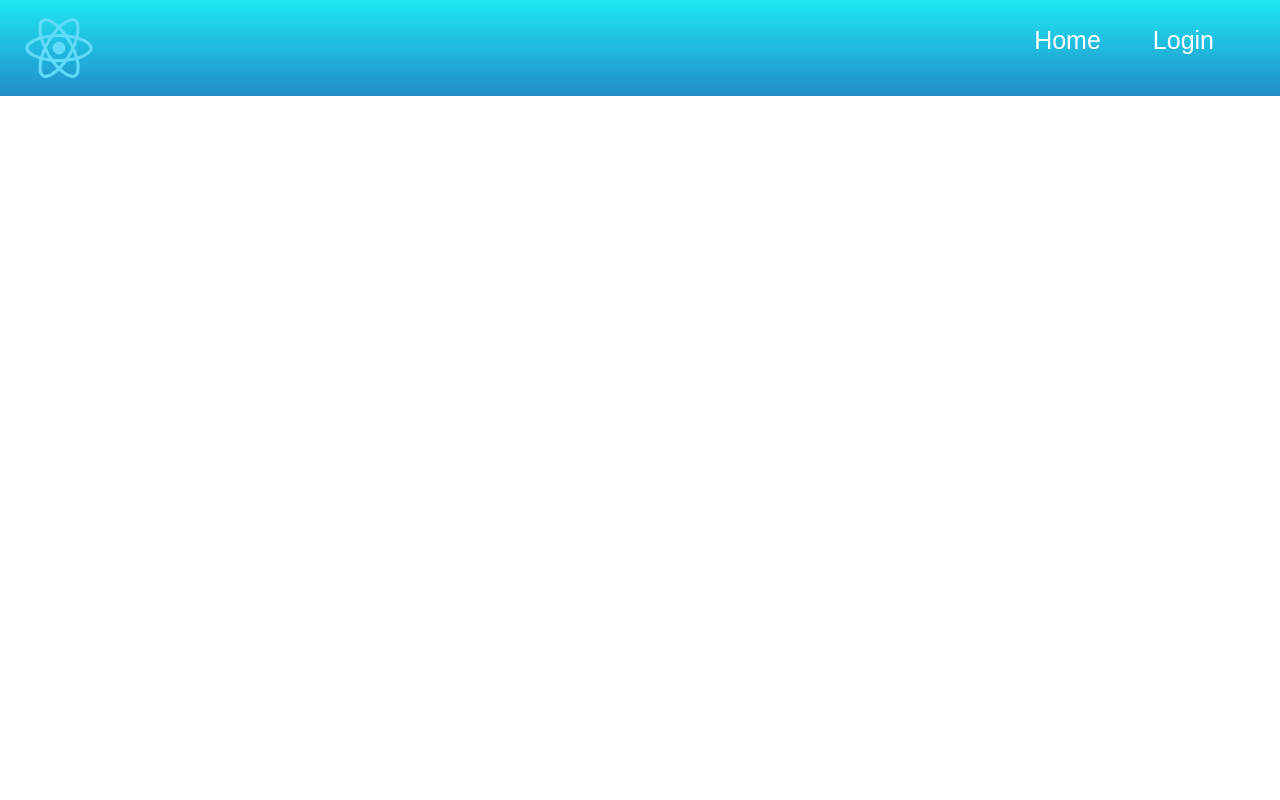
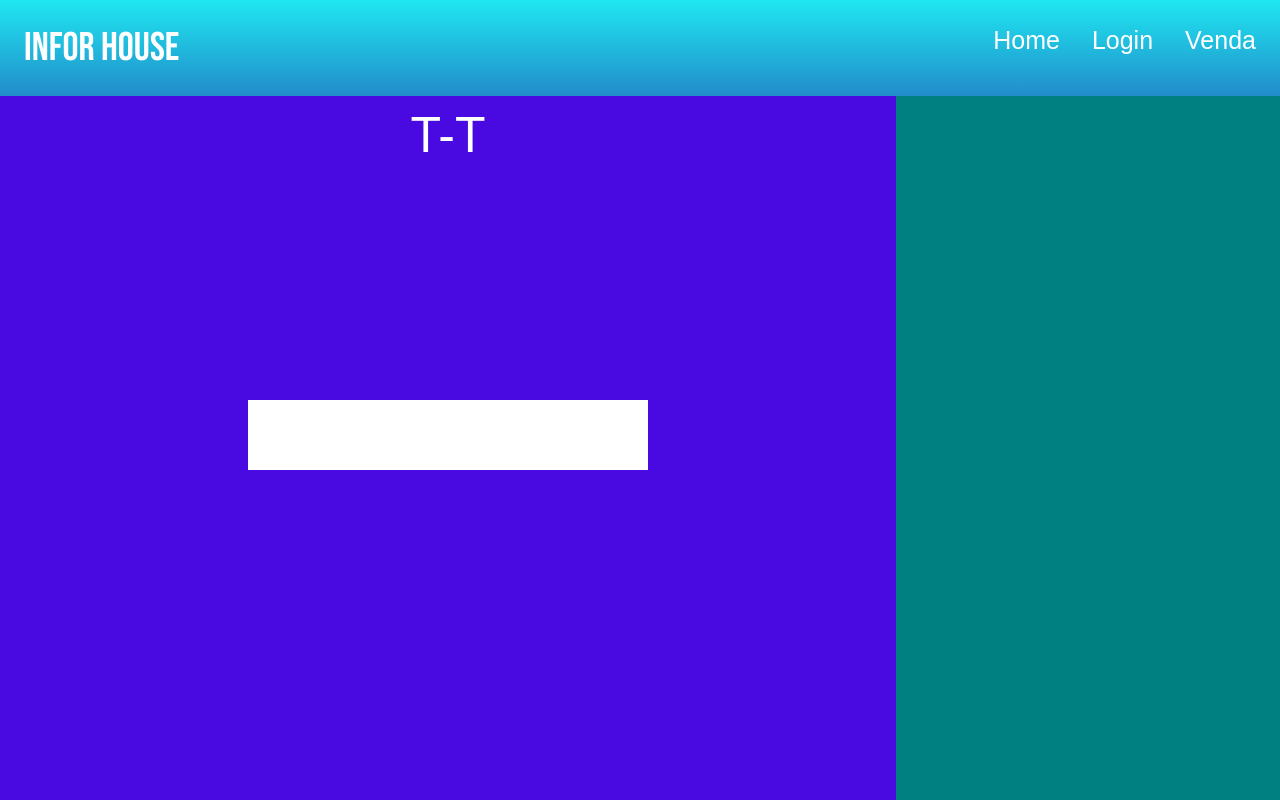
Before and after one commit to IuryMT/EstagioInforHouse, a React (Create React App) app: page /vendas in a window 1280 px wide. Before the commit this address had no page. Built offline with nearby package versions, Linux system fonts and the light colour scheme.

Commit message:
atualizações

```diff
--- a/src/App.js
+++ b/src/App.js
@@ -3,14 +3,10 @@
 import React from 'react';
 import './components/css/Header.scss';
 import { Routes, Route, Link } from 'react-router-dom';
-import logo192 from "./img/logo192.png";
+// import logo192 from "./img/logo192.png";
 import { Home } from './pages/Home/index.js';
 import { Login } from './pages/Login/index.js';
-
-// import { Main } from './components/Main'
-// import { Section1 } from './components/Section1';
-// import { Login } from './components/Login';
-// import { Header } from './components/Header';
+import { Main } from './components/Main.js';
 
 // import { BrowserRouter as Router, Route, Routes} from 'react-router-dom'
 function App() {
@@ -19,7 +15,8 @@ function App() {
       <header className='header'>
         <div className='container'>
           <nav className='nav'>
-            <img className='img' src={logo192} alt="not found"/>
+            {/* <img className='img' src={logo192} alt="not found"/> */}
+            <h1 className='logo'>Infor House</h1>
             <ul className='navList'>
               <li>
                 <Link to="/">Home</Link>
@@ -28,7 +25,7 @@ function App() {
                 <Link to="/login">Login</Link>
               </li>
               <li>
-
+                <Link to="/vendas">Venda</Link>
               </li>
             </ul>
           </nav>
@@ -38,6 +35,7 @@ function App() {
       <Routes>
         <Route path="/" element={<Home />} />
         <Route path="/login" element={<Login />} />
+        <Route path="vendas" element={<Main />} />
       </Routes>
       {/* <Header />
       <Section1 />
--- a/src/components/Main.js
+++ b/src/components/Main.js
@@ -1,7 +1,7 @@
 import './css/Main.scss'
 import React, { useState } from 'react';
 
-export function Main(){
+export const Main =() => {
 
 const [codigo, setCodigo] = useState();
 const [codigos, setCodigos] = useState([]);
--- a/src/components/css/Header.scss
+++ b/src/components/css/Header.scss
@@ -1,4 +1,4 @@
-
+@import url('https://fonts.googleapis.com/css2?family=Bebas+Neue&display=swap');
 
 /* @import '~antd/dist/antd.css'; */
 
@@ -32,16 +32,15 @@ body{
     position: fixed;
     top: 0;
     z-index: 1000;
-    /* background-color: rgb(155, 100, 255); */
     background-image: linear-gradient(#1fe7f1,#228cca);
     display: flex;
     align-items: center;
-    justify-content: center;
 }
 
 .container{
     padding: 0 1.5rem;
     width: 100%;
+    margin: 0 auto;
 }
 
 .nav{
@@ -50,11 +49,10 @@ body{
     justify-content: space-between;
 }
 
-
 .nav a{
     font-size: 25px;
     font-family: sans-serif;
-    padding: 10px;
+    // padding: 10px;
     background-color: transparent;
     border: none;
     color: white;
@@ -76,20 +74,31 @@ color: white;
 }
 
 .navList li{
-    margin-left: 32px;
+    margin: 0 0 0 32px;
 }
 
-.navList li button{
-    font-size: 25px;
-    font-family: sans-serif;
-    padding: 10px;
-    background-color: transparent;
-    border: none;
+// .navList li button{
+//     font-size: 25px;
+//     font-family: sans-serif;
+//     padding: 10px;
+//     background-color: transparent;
+//     border: none;
+//     color: white;
+//     cursor: pointer;
+
+// }
+
+// .navList li button:hover{
+//     text-decoration: underline;
+// }
+
+.logo{
+    text-transform: uppercase;
     color: white;
-    cursor: pointer;
-
+    font-size: 2.5rem;
+    margin-bottom: 0;
+    font-weight: 500;
+    line-height: 1.2;
+    // font-family: 'Bebas Neue', cursive;
+    font-family: "Bebas Neue",Arial,Helvetica,sans-serif;
 }
-
-.navList li button:hover{
-    text-decoration: underline;
-}
--- a/src/components/css/Main.scss
+++ b/src/components/css/Main.scss
@@ -1,7 +1,9 @@
 main{
+    top: 12vh;
     overflow-x: hidden;
+    overflow-y: hidden;
     width: 100vw;
-    height: 100vh;
+    height: 88vh;
     text-align: center;
     position: relative;
 }
@@ -18,7 +20,7 @@ h1.title::selection{
 
 .form{
     width: 70vw;
-    height: 100vh;
+    height: 88vh;
     position: relative;
     left: 0;
     background-color: rgba(73, 9, 225);
@@ -41,7 +43,7 @@ h1.title::selection{
     right: 0;
     top: 0;
     width: 30vw;
-    height: 100vh;
+    height: 88vh;
     background-color: teal;
     overflow-y: scroll;
 }
```
